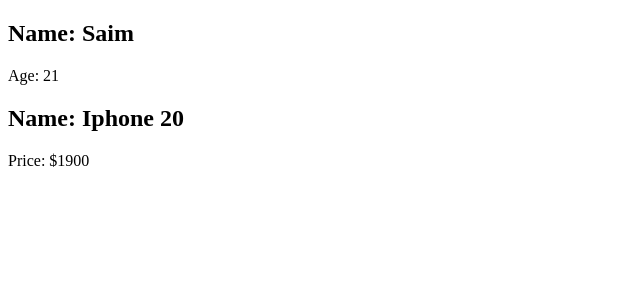
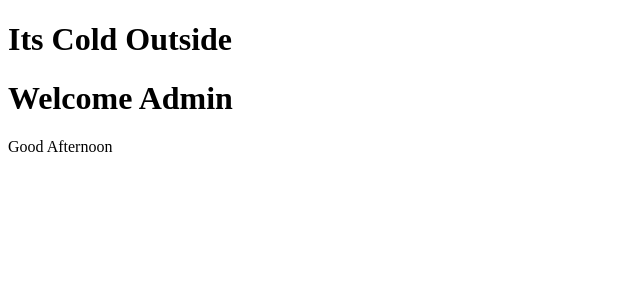
Before and after one commit to msaimnaveed2005/react-demos, a React (Vite) app: page / in a window 1280 px wide. Shown: the top 300 px of the page, without its empty margins (0-640 px from the left). Built offline with nearby package versions, Linux system fonts and the light colour scheme.

Commit message:
Complete Task 7: Conditional Rendering in React

```diff
--- a/src/App.jsx
+++ b/src/App.jsx
@@ -1,11 +1,13 @@
-import Person from "./components/Person";
-import Product from "./components/Product";
+import Greeting from "./components/Greeting";
+import UserStatus from "./components/UserStatus";
+import Weather from "./components/weather";
 
 const App = () => {
   return (
     <>
-      <Person name="Saim" age={21} />
-      <Product name="Iphone 20" price="$1900" />
+      <Weather temperature={13} />
+      <UserStatus loggedin={true} isAdmin={true} />
+      <Greeting timeOfDay={false} />
     </>
   );
 };
--- a/src/components/Greeting.jsx
+++ b/src/components/Greeting.jsx
@@ -1,15 +1,7 @@
 import React from 'react'
 
-const Greeting = () => {
-  const date=new Date()
-  const greet='hello'
-  return (
-    <div>
-      {greet}
-      <br/>
-      date: {date.getDate()}
-    </div>
-  )
+const Greeting = ({ timeOfDay }) => {
+  return timeOfDay ? 'Good Morning' : 'Good Afternoon'
 }
 
 export default Greeting
--- /dev/null
+++ b/src/components/UserStatus.jsx
@@ -0,0 +1,15 @@
+import React from 'react'
+
+const UserStatus = ({ loggedin, isAdmin }) => {
+  if (loggedin && isAdmin) {
+    return <h1>Welcome Admin</h1>
+  }
+
+  if (loggedin) {
+    return <h1>Welcome User</h1>
+  }
+
+  return <h1>Please log in</h1>
+}
+
+export default UserStatus
--- /dev/null
+++ b/src/components/Weather.jsx
@@ -0,0 +1,18 @@
+import React from 'react'
+
+const Weather = ({temperature}) => {
+    if(temperature<15)
+    {
+        return <h1>Its Cold Outside</h1>
+    }
+    else if(temperature>=15 && temperature<25)
+    {
+       return <h1>Its Nice Outside</h1>
+    }
+    else if(temperature>25)
+    {
+        return <h1>Its Hot Outside</h1>
+    }
+}
+
+export default Weather
```
